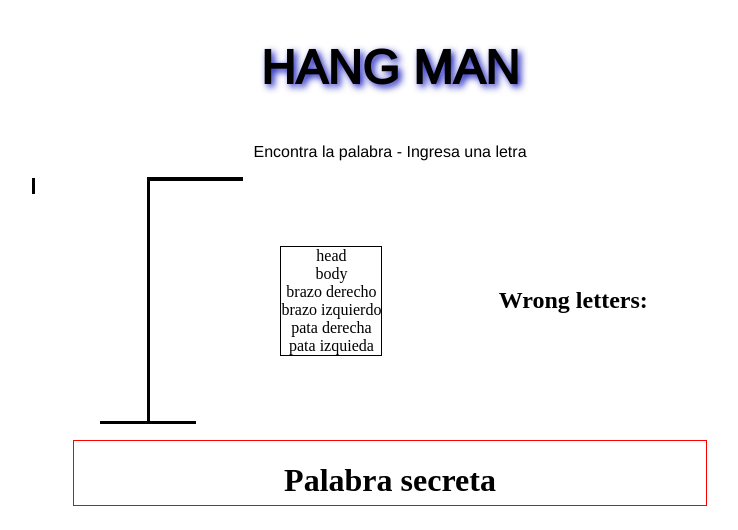
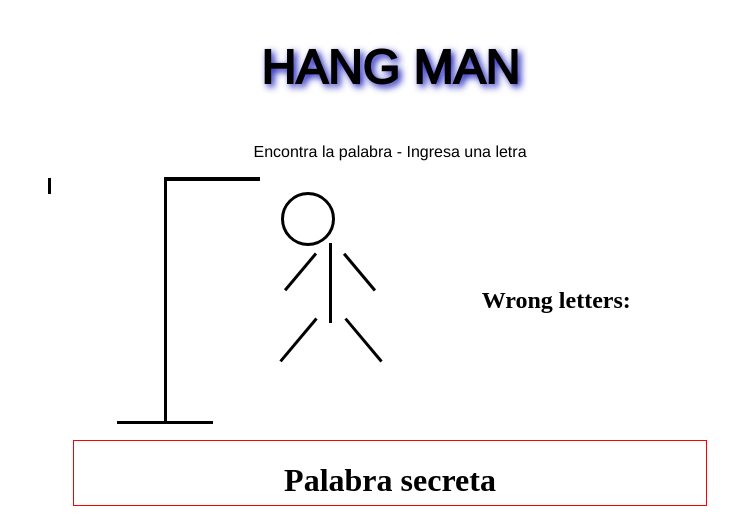
Before and after one commit to fedengarcia/hangman, a React (Create React App) app: page / in a window 1280 px wide. Shown: the top 530 px of the page, without its empty margins (250-988 px from the left). Built offline with nearby package versions, Linux system fonts and the light colour scheme.

Commit message:
Figure Component

```diff
--- a/src/Components/Figure/Figure.js
+++ b/src/Components/Figure/Figure.js
@@ -10,12 +10,12 @@ const Figure = () => {
 
 
     return (<div className={classes.figureContainer}>
-            <div className={classes.head}>head</div>
-            <div className={classes.body}>body</div>
-            <div className={classes.rightArm}>brazo derecho</div>
-            <div className={classes.leftArm}>brazo izquierdo</div>
-            <div className={classes.rigthLeg}>pata derecha</div>
-            <div className={classes.leftLeg}>pata izquieda</div>
+            <div className={classes.head}><div></div></div>
+            <div className={classes.body}></div>
+            <div className={classes.rightArm}><div></div></div>
+            <div className={classes.leftArm}><div></div></div>
+            <div className={classes.rightLeg}><div></div></div>
+            <div className={classes.leftLeg}><div></div></div>
     </div>)
 }
 
--- a/src/Components/Figure/FigureStyle.js
+++ b/src/Components/Figure/FigureStyle.js
@@ -1,5 +1,67 @@
 export const FigureStyle = (theme) => ({
     figureContainer:{
-        border:'1px solid black',
-    }
+        width:'auto',
+        display:'flex',
+        justifyContent:'center',
+        alignItems:'center',
+        flexDirection:'column',
+    },
+    head:{
+        width:'auto',
+        height:'auto',
+        position:'absolute',
+        left:'41.5%',
+        top:'12em',
+        border:'0.2em solid black',
+        borderRadius:'50%',
+        "& > div":{
+            width:'3em',
+            height:'3em',
+        }
+    },
+    body:{
+        position:'absolute',
+        left:'45.2%',
+        top:'15.2em',
+        width:'0.2em',
+        height:'5em',
+        backgroundColor:'black',
+    },
+    rightArm:{
+        position:'absolute',
+        left:'47.5%',
+        top:'15.5em',
+        width:'0.2em',
+        height:'3em',
+        backgroundColor:'black',
+        transform: 'rotate(-40deg)'
+    },
+    leftArm:{
+        position:'absolute',
+        left:'42.9%',
+        top:'15.5em',
+        width:'0.2em',
+        height:'3em',
+        backgroundColor:'black',
+        transform: 'rotate(40deg)'
+    },
+    rightLeg:{
+        position:'absolute',
+        left:'47.8%',
+        top:'19.5em',
+        width:'0.2em',
+        height:'3.5em',
+        backgroundColor:'black',
+        transform: 'rotate(-40deg)'
+    },
+    leftLeg:{
+        position:'absolute',
+        left:'42.7%',
+        top:'19.5em',
+        width:'0.2em',
+        height:'3.5em',
+        backgroundColor:'black',
+        transform: 'rotate(40deg)'
+    },
+
 })
--- a/src/Components/Hang/Hang.js
+++ b/src/Components/Hang/Hang.js
@@ -8,7 +8,7 @@ const useStyle = makeStyles((theme)=> HangStyle(theme));
 
 const Hang = () => {
     const classes = useStyle()
-    return(<div className={classes.hang}>
+    return(<div className={classes.hangContainer}>
         <div className={classes.roof}><div></div></div>
         <div className={classes.rope}><div></div></div>
         <div className={classes.mast}></div>
--- a/src/Components/Hang/HangStyle.js
+++ b/src/Components/Hang/HangStyle.js
@@ -1,5 +1,5 @@
 export const HangStyle = (theme) => ({
-    hang:{
+    hangContainer:{
         width:'2em',
         display:'flex',
         justifyContent:'center',
@@ -27,7 +27,7 @@ export const HangStyle = (theme) => ({
     },
     rope:{
         position:'absolute',
-        left:'17.6em',
+        left:'18.6em',
         top:'11.1em',
         '& > div':{
             width: '0.2em',
```
